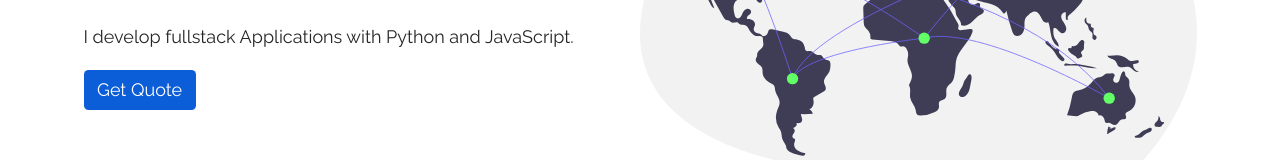
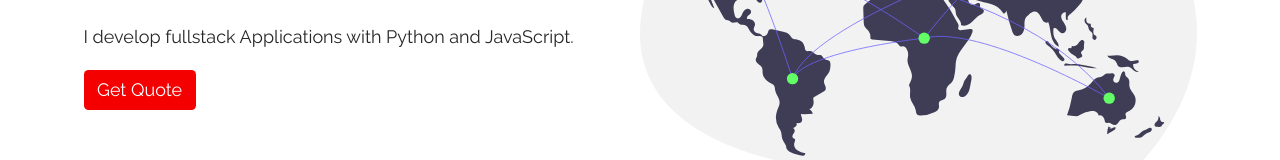
Before and after one commit to akglitch/myportfollio, a React (Create React App) app: page / in a window 1280 px wide. In both pictures the pointer is over the button "Get Quote". Shown: the part 315-475 px from the top of the page. Built offline with nearby package versions, Linux system fonts and the light colour scheme.

Commit message:
Update index.css

```diff
--- a/src/index.css
+++ b/src/index.css
@@ -16,6 +16,10 @@ body {
   -moz-osx-font-smoothing: grayscale;
 
 
+}
+
+.btn-primary:hover{
+  background-color: #f50000;
 }
 
 .stack{
```
